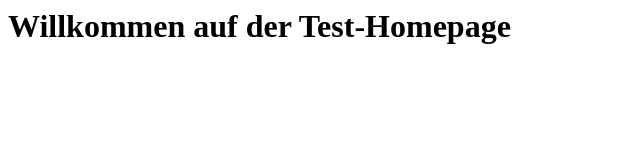
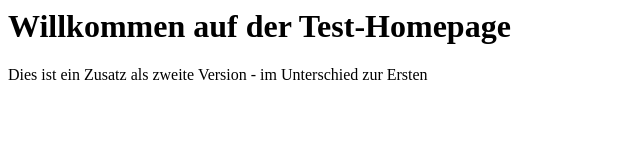
Before and after one commit to alexandori/Test01, a plain HTML site: page index.html in a window 1280 px wide. Shown: the whole page, without its empty margins (0-640 px from the left). Drawn offline with Linux system fonts and the light colour scheme.

Commit message:
Version 02b

```diff
--- a/index.html
+++ b/index.html
@@ -3,8 +3,9 @@
         <title>Test-Homepage</title>
     </head>
     <body>
-        <!-- Git-Test-01 -->
+        <!-- Git-Test-03 -->
         <h1>Willkommen auf der Test-Homepage</h1>
 
+        Dies ist ein Zusatz als zweite Version - im Unterschied zur Ersten
     </body>
 </html>
```
